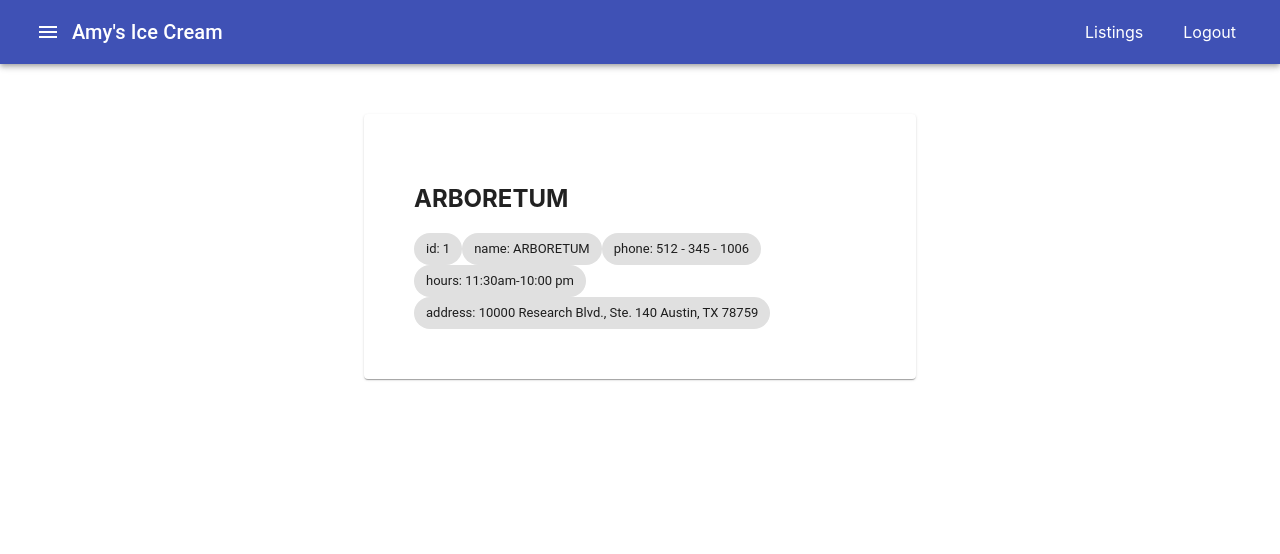
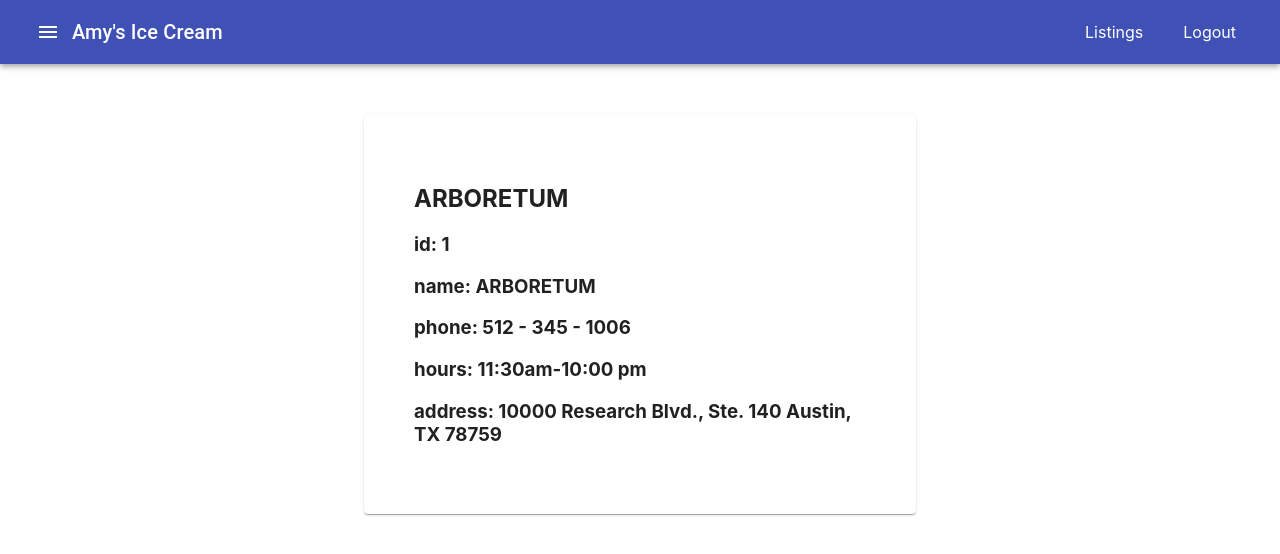
Before and after one commit to EmiKusaba/411_wk7_small-business, a React (Create React App) app: page /shop/1 in a window 1280 px wide. Shown: the top 554 px of the page. Built offline with nearby package versions, Linux system fonts and the light colour scheme.

Commit message:
added detail page css

```diff
--- a/src/components/Details.js
+++ b/src/components/Details.js
@@ -14,7 +14,8 @@
 
                 {
                     Object.keys(shop).map((key, idx) => {
-                        return <Chip label={`${key}: ${shop[key]}`}></Chip>
+                      return <h3>{`${key}: ${shop[key]}`}</h3>
+                        //return <Chip label={`${key}: ${shop[key]}`}></Chip>
                     })
                 }
             </Paper>
--- a/src/components/Listings.js
+++ b/src/components/Listings.js
@@ -37,7 +37,7 @@
                         <TableCell component="th" scope="row">
                             {shop.id}
                         </TableCell>
-                        <TableCell><Link to={`/shop/${shop.id}`}>{shop["name"]}</Link></TableCell>
+                        <TableCell style={{"color": "blue", "text-decoration": "underline"}}><Link to={`/shop/${shop.id}`}>{shop["name"]}</Link></TableCell>
                         <TableCell>{shop["phone"]}</TableCell>
                         <TableCell>{shop["hours"]}</TableCell>
                         <TableCell>{shop["address"]}</TableCell>
```
